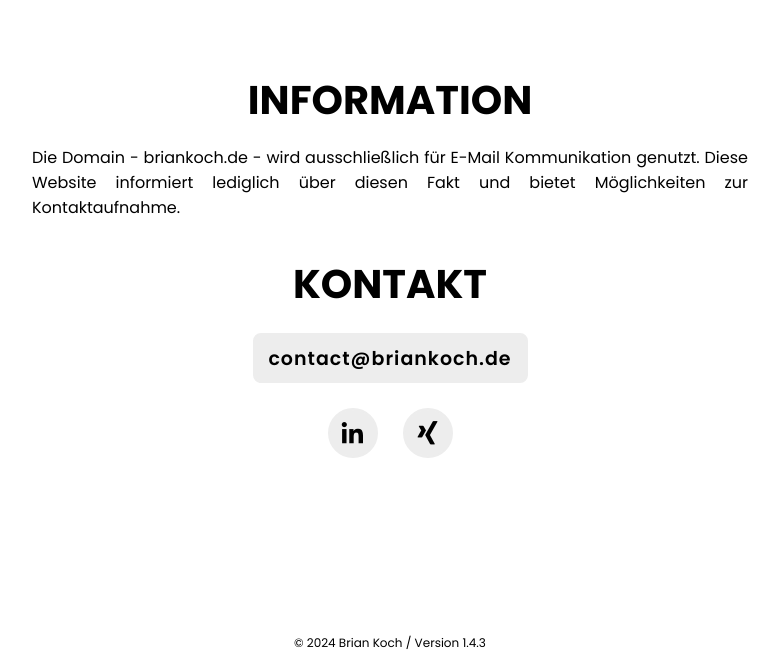
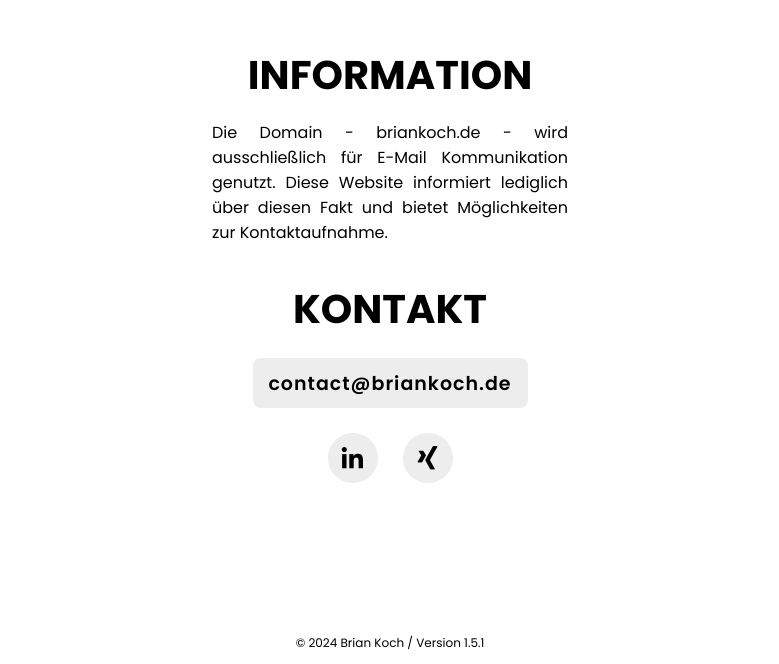
Before and after one commit to b-ria-n/personal, a plain HTML site: page index.html in a window 1280 px wide. Shown: the part 136-800 px from the top of the page, without its empty margins (250-1029 px from the left). Drawn offline with nearby package versions, Linux system fonts and the light colour scheme.

Commit message:
Add files via upload

```diff
--- a/index.html
+++ b/index.html
@@ -47,7 +47,7 @@
 
 	<section class="footer">
 
-		<f1>© 2024 Brian Koch / Version 1.4.3</f1>
+		<f1>© 2024 Brian Koch / Version 1.5.1</f1>
 
     </section>
 
--- a/style.css
+++ b/style.css
@@ -88,7 +88,7 @@ html, body {
 	position: relative;
 	font-size: 16px;
 	text-align: justify;
-    max-width: 800px;
+    max-width: 400px;
 }
 
 .home-content h2 {
```
